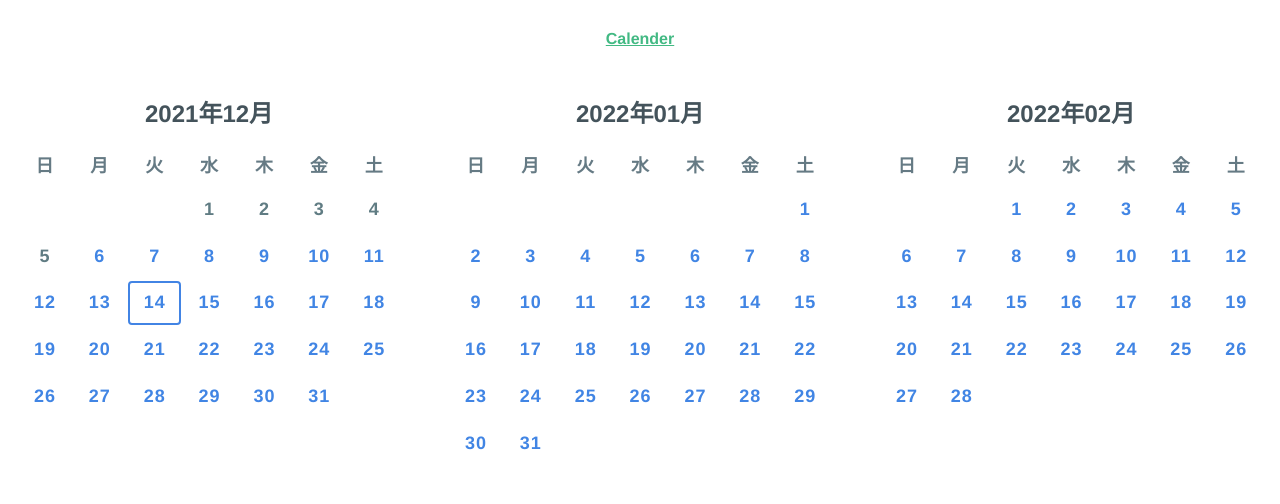
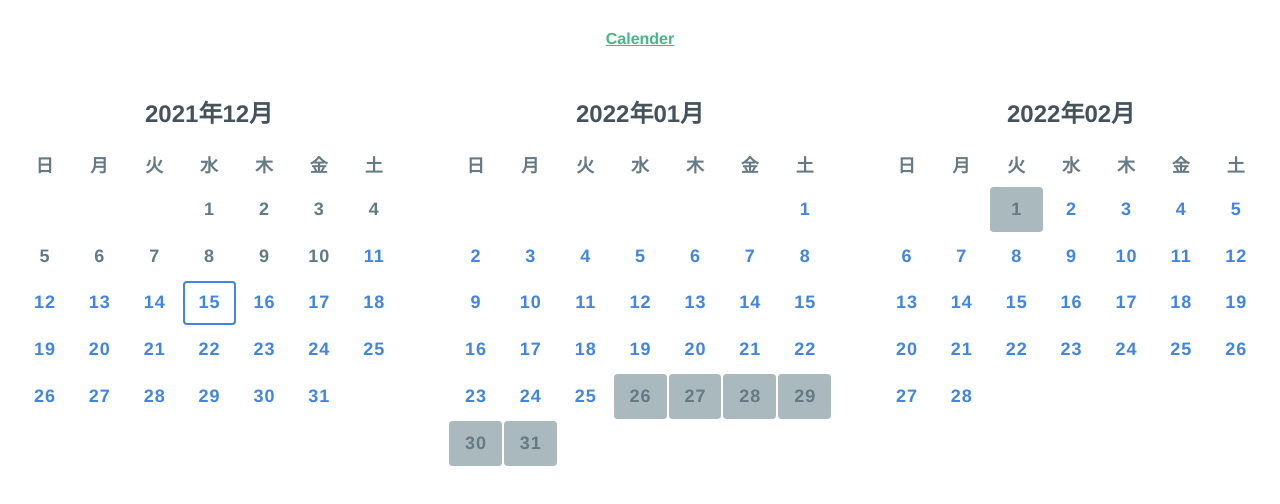
Before and after one commit to phamtrongtlk/calendar, a Vue app: page /#/calender in a window 1280 px wide. Shown: the top 504 px of the page. Built offline with nearby package versions, Linux system fonts and the light colour scheme.

Commit message:
update datepicker

```diff
--- a/src/components/QuarterCalender.vue
+++ b/src/components/QuarterCalender.vue
@@ -1,23 +1,27 @@
 <template>
   <div class="quarter-calender">
     <QuarterCalenderItem
-      :current-date="date"
+      :current-date="currentDate"
       :disabled-date="disabledDate"
       class="quarter-calender-item"
+      :selected-date="selectedDate"
+      :show-current="true"
       @chooseDate="handleChooseDate"
     />
     <QuarterCalenderItem
       :current-date="dateSecondMonth"
       :disabled-date="disabledDate"
+      :selected-date="selectedDate"
       class="quarter-calender-item"
-      :hidePickedDate="true"
+      :show-current="false"
       @chooseDate="handleChooseDate"
     />
     <QuarterCalenderItem
       :current-date="dateThirdMonth"
       :disabled-date="disabledDate"
+      :selected-date="selectedDate"
       class="quarter-calender-item"
-      :hidePickedDate="true"
+      :show-current="false"
       @chooseDate="handleChooseDate"
     />
   </div>
@@ -34,11 +38,15 @@ export default {
 
   data: () => ({}),
   props: {
-    date: {
+    currentDate: {
       type: String,
       default: () => moment().format("YYYY-MM-DD"),
     },
     disabledDate: {
+      type: Array,
+      default: () => [],
+    },
+    selectedDate: {
       type: Array,
       default: () => [],
     },
--- a/src/components/QuarterCalenderItem.vue
+++ b/src/components/QuarterCalenderItem.vue
@@ -1,12 +1,13 @@
 <template>
   <div class="quarter-calender-item">
     <v-date-picker
-      v-model="picker"
+      v-model="dates"
       no-title
       full-width
       locale="en"
       flat
-      :show-current="false"
+      multiple
+      :show-current="showCurrent"
       class="item-datepicker"
       @click:date="chooseDate"
       :allowed-dates="allowedDates"
@@ -31,25 +32,37 @@ export default {
       type: Array,
       default: () => [],
     },
-    hidePickedDate: {
+    selectedDate: {
+      type: Array,
+      default: () => [],
+    },
+    showCurrent: {
       type: Boolean,
       default: false,
     },
   },
   computed: {},
   data: () => ({
-    picker: null,
+    dates: [],
   }),
   mounted() {
     this.setInit();
   },
   methods: {
     setInit() {
-      this.picker = moment(this.currentDate).format("YYYY-MM-DD");
-      if (this.hidePickedDate)
-        setTimeout(() => {
-          this.picker = null;
-        }, 1);
+      const endDate = moment(this.currentDate).endOf("month");
+      const startDate = moment(this.currentDate).startOf("month");
+      if (!this.selectedDate) return;
+
+      this.selectedDate.forEach((item) => {
+        let date = moment(item);
+
+        let isInMonth =
+          startDate.year() == date.year() &&
+          startDate.month() == date.month() &&
+          endDate.date() >= date.date();
+        if (isInMonth) this.dates = [...this.dates, item];
+      });
     },
     allowedDates(date) {
       return !this.disabledDate.includes(date);
@@ -101,17 +114,14 @@ export default {
           font-size: 18px;
           font-weight: 600;
         }
-        tbody tr {
+        tbody {
+          tr {
             td {
               width: 3.5vw;
               height: 3.5vw;
               .v-btn {
                 width: 100%;
                 height: 100%;
-            }
-            .v-btn--active {
-              border-radius: 4px;
-              border: 2px solid rgba(66, 132, 228, 255);
               }
               .v-btn__content {
                 color: rgba(65, 133, 228, 152);
@@ -120,6 +130,13 @@ export default {
                 padding: 5px;
                 width: 100%;
                 height: 100%;
+              }
+              .v-btn--active {
+                border-radius: 4px;
+                background-color: rgba(151, 169, 175, 128);
+                .v-btn__content {
+                  color: rgba(101, 122, 132, 255);
+                }
               }
               .v-btn--disabled {
                 .v-btn__content {
@@ -132,4 +149,5 @@ export default {
       }
     }
   }
+}
 </style>
--- a/src/views/Calender.vue
+++ b/src/views/Calender.vue
@@ -1,13 +1,26 @@
 <template>
   <div class="home">
     <QuarterCalender
-      date="2021-12-14"
       :disabled-date="[
         '2021-12-01',
         '2021-12-02',
         '2021-12-03',
         '2021-12-04',
         '2021-12-05',
+        '2021-12-06',
+        '2021-12-07',
+        '2021-12-08',
+        '2021-12-09',
+        '2021-12-10',
+      ]"
+      :selected-date="[
+        '2022-01-26',
+        '2022-01-27',
+        '2022-01-28',
+        '2022-01-29',
+        '2022-01-30',
+        '2022-01-31',
+        '2022-02-01',
       ]"
     />
   </div>
```
Lines whose indentation alone changed are shown as unchanged.
